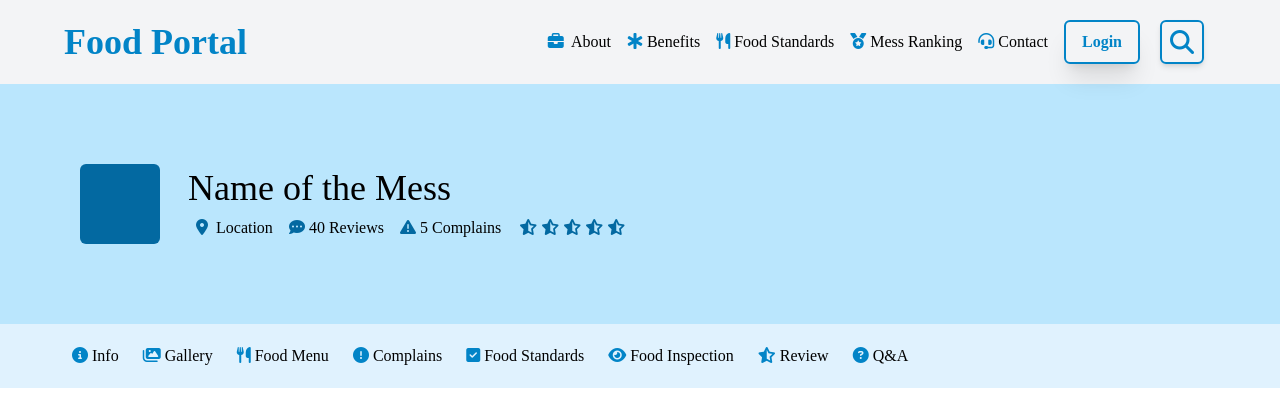
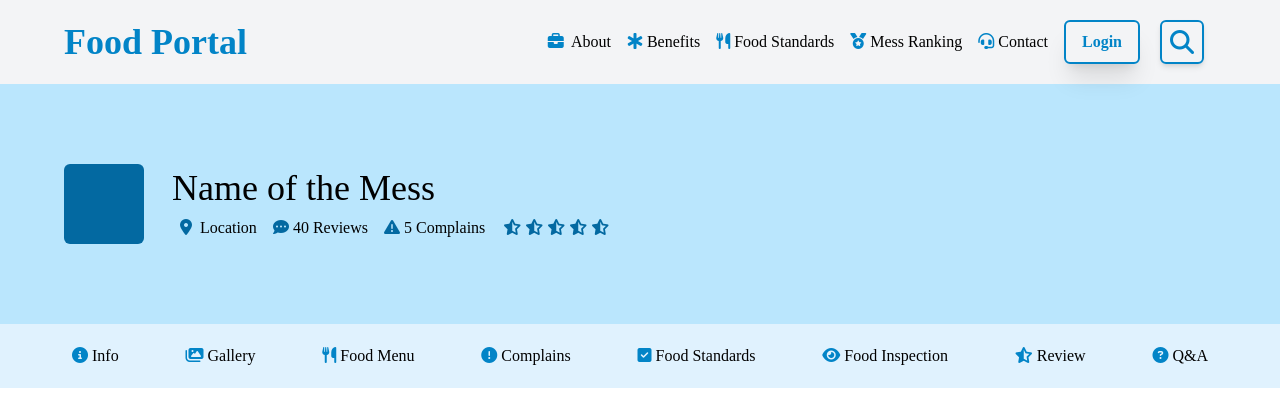
Before and after one commit to Youth-Avenue-2021/Food_Portal, a React (Create React App) app: page /mess in a window 1280 px wide. Shown: the top 418 px of the page. Built offline with nearby package versions, Linux system fonts and the light colour scheme; a web font is replaced by a local one.

Commit message:
padding and margin fixed

```diff
--- a/src/Components/MessNavbar.js
+++ b/src/Components/MessNavbar.js
@@ -49,10 +49,12 @@ const MessNavbar = () => {
     <>
       <header className="sticky top-0 z-20 bg-sky-100">
         <div className="container flex items-center justify-center px-16 py-5 mx-auto">
-          <div className="flex flex-row items-center justify-start w-full">
+          {/* Changed to justify-between from "justify-start" */}
+          <div className="flex flex-row items-center justify-between w-full">
             {linkData.map((item, index) => (
               <>
-                <span className="mr-2">
+                {/* Removed mr-2 from span class */}
+                <span className="">
                   <PageLink title={item.title} link={item.link} key={index} icon={item.icon} />
                 </span>
               </>
--- a/src/Pages/MessData/Components/MessDetails.js
+++ b/src/Pages/MessData/Components/MessDetails.js
@@ -1,7 +1,8 @@
 const MessDetails = () => {
   return (
     <div className="h-[15rem] bg-sky-200">
-      <div className="container flex items-center justify-start h-full px-20 py-5 mx-auto ">
+      {/* Changed padding to "px-16" from  "px-20" */}
+      <div className="container flex items-center justify-start h-full px-16 py-5 mx-auto ">
         <div className="flex flex-row items-center justify-center">
           <span className="w-20 h-20 rounded-md bg-sky-700"></span>
           <div className="flex flex-col items-start justify-center ml-7">
```
